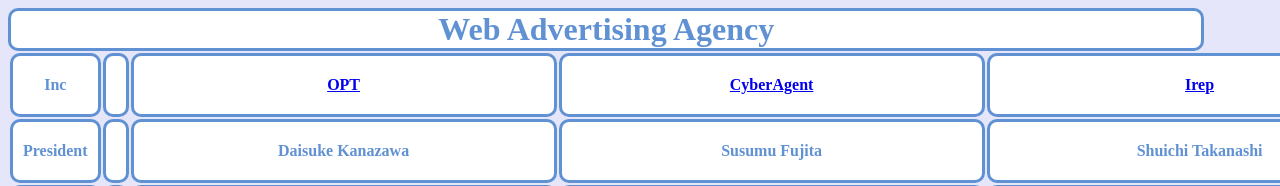
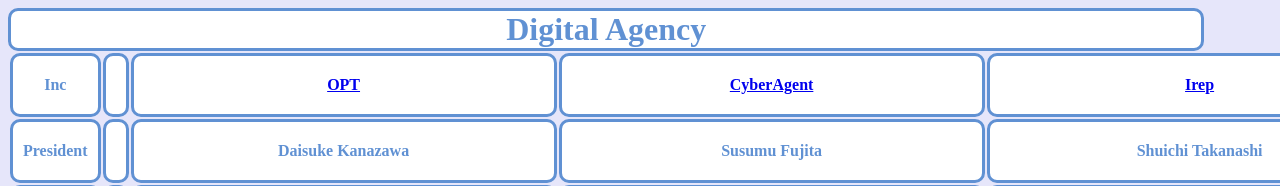
Before and after one commit to keitadesu/Digital_Agency, a plain HTML site: page index.html in a window 1280 px wide. Shown: the top 186 px of the page. Drawn offline with Linux system fonts and the light colour scheme.

Commit message:
Update index.html

```diff
--- a/index.html
+++ b/index.html
@@ -2,11 +2,11 @@
 <html lang="ja">
 <head>
 	<meta charset="UTF-8">
-	<title>HTMLの書き方</title>
+	<title>Digital Agency</title>
 	<link rel="stylesheet" href="1027style.css"> <!--「1027style.css」というCSSファイルを読み込む-->
 </head>
 <body>
-	<h1>Web Advertising Agency</h1>
+	<h1>Digital Agency</h1>
 	<table>
 		<tr>
 			<th>Inc</th>
```
